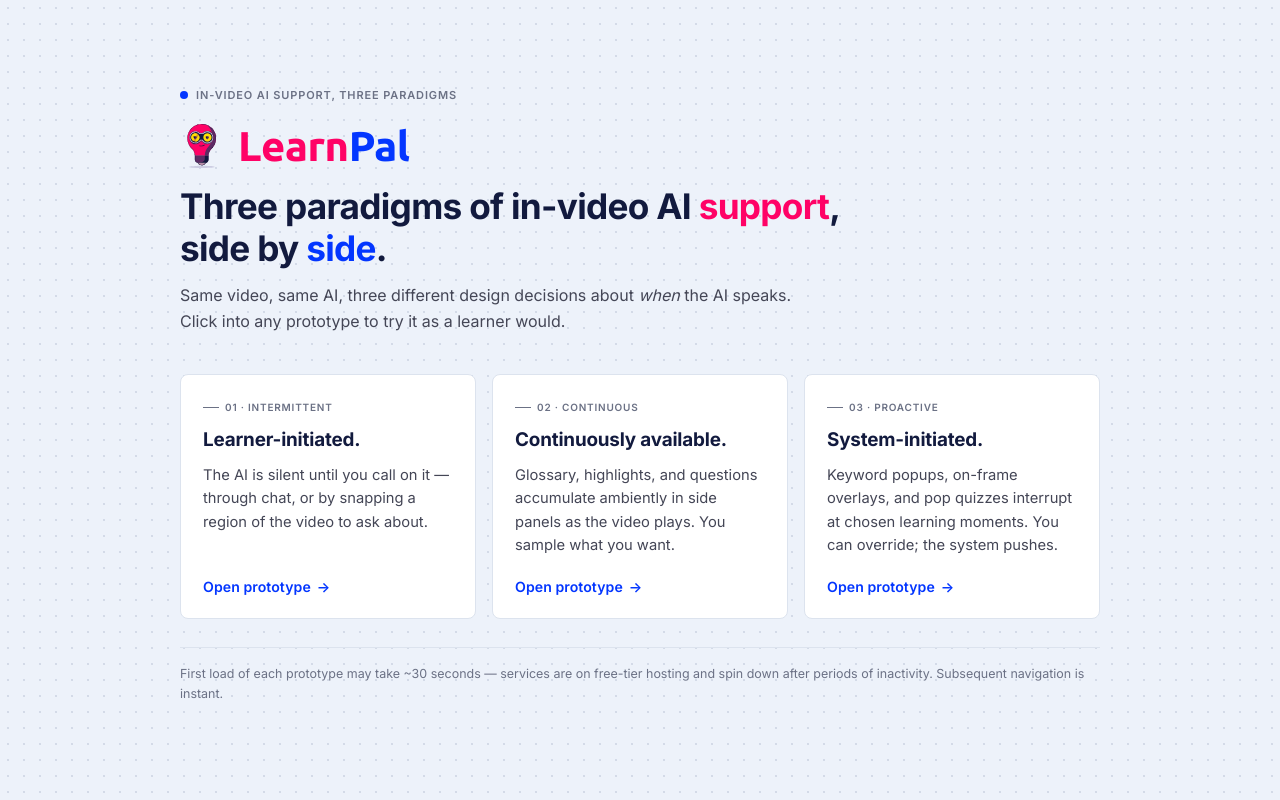
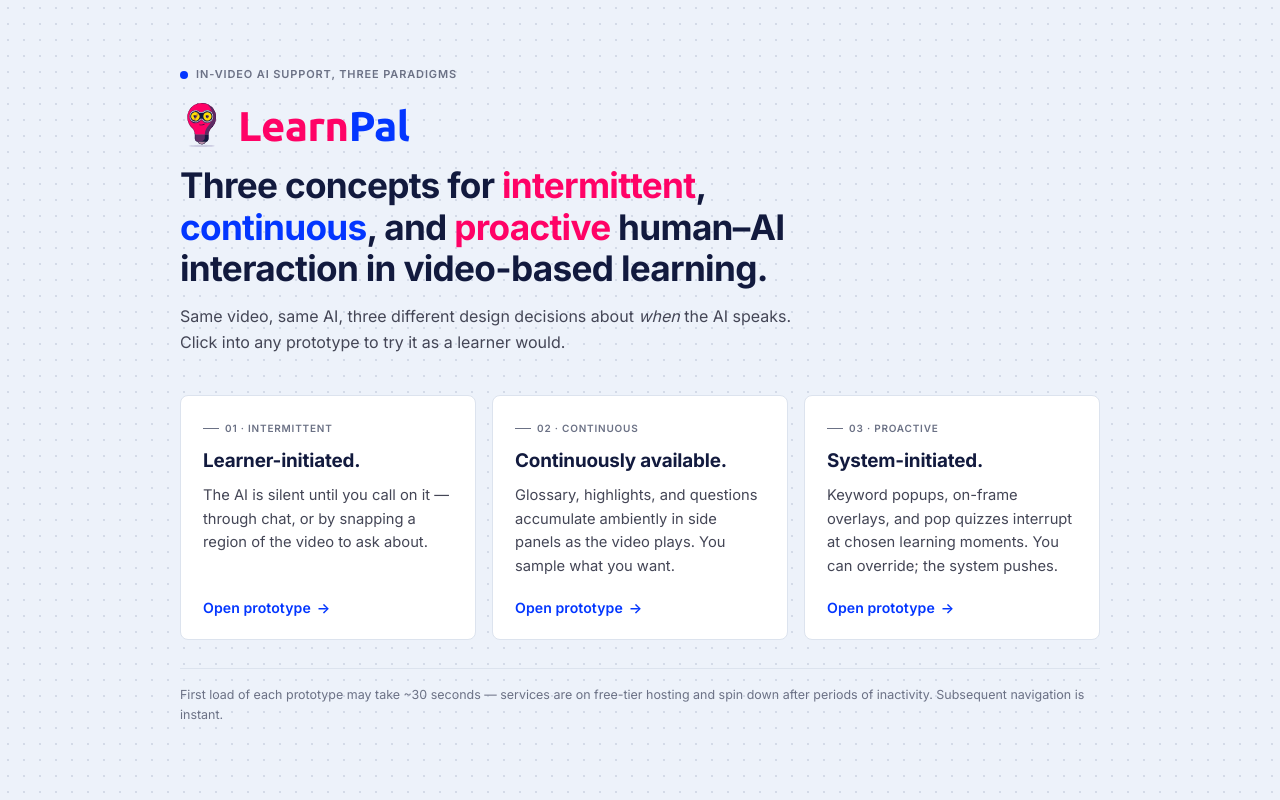
Before and after one commit to pradumnsorte/LearnPal-Demos, a plain HTML site: page index.html in a window 1280 px wide. Drawn offline with Linux system fonts and the light colour scheme.

Commit message:
Update headline to name the three paradigms explicitly

```diff
--- a/index.html
+++ b/index.html
@@ -195,7 +195,7 @@
     </div>
   </div>
 
-  <h1>Three paradigms of in-video AI <span class="highlight-magenta">support</span>, side by <span class="highlight-blue">side</span>.</h1>
+  <h1>Three concepts for <span class="highlight-magenta">intermittent</span>, <span class="highlight-blue">continuous</span>, and <span class="highlight-magenta">proactive</span> human–AI interaction in video-based learning.</h1>
   <p class="lead">Same video, same AI, three different design decisions about <em>when</em> the AI speaks. Click into any prototype to try it as a learner would.</p>
 
   <div class="cards">
```
